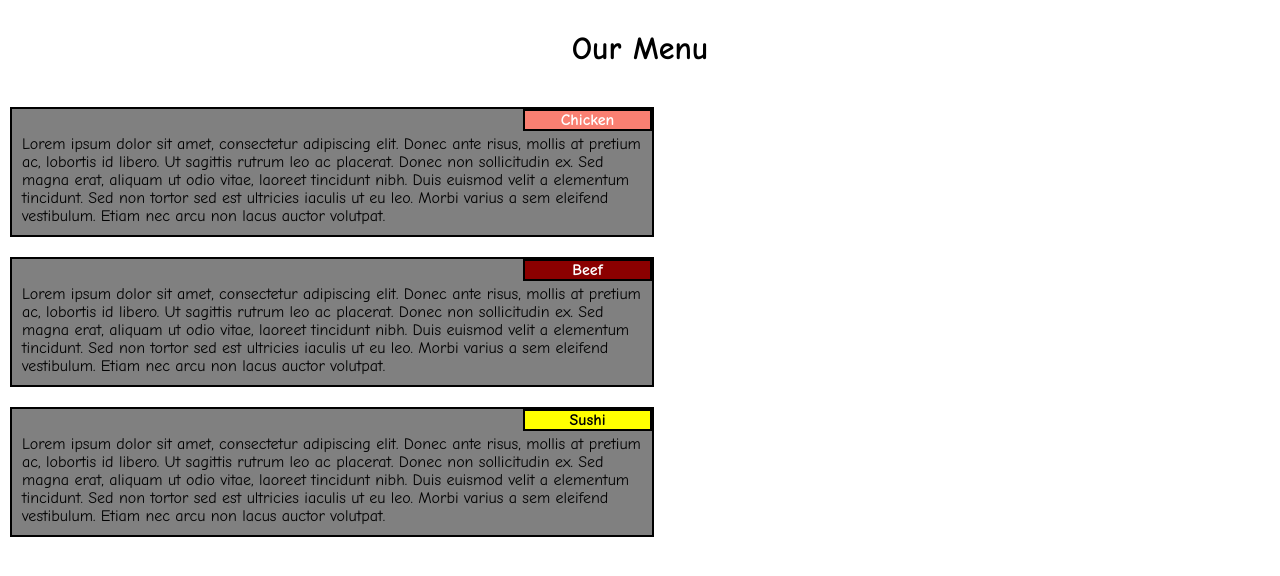
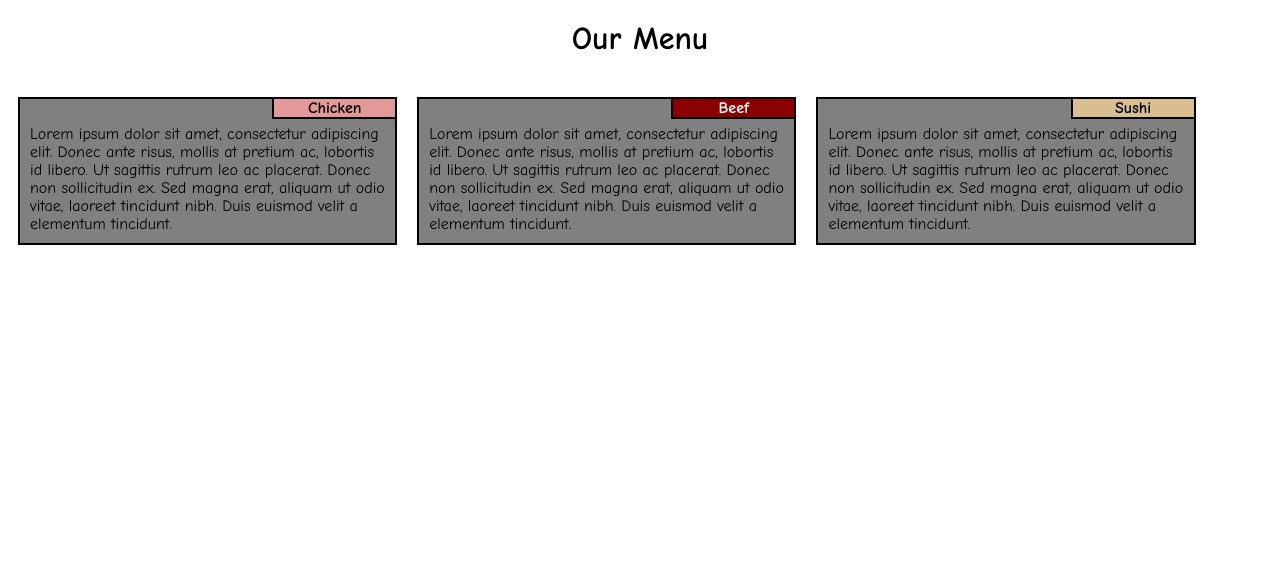
Before and after one commit to ThaddeusAraujo/coursera-test, a plain HTML site: page site/module2-solution/index.html in a window 1280 px wide. Drawn offline with Linux system fonts and the light colour scheme.

Commit message:
maisnovo

```diff
--- a/site/module2-solution/css/style.css
+++ b/site/module2-solution/css/style.css
@@ -1,34 +1,31 @@
 
-body {
-	margin: 0px;
-	padding: 0px;
+* {
 	box-sizing: border-box;
-	font-family: "Comic Sans MS",  sans-serif;
+	margin-block-start: 10;
+  margin-block-end: 0;
+  font-family: "Comic Sans MS",  sans-serif;
+}
+
+
+h1 {
+	margin: 20px 10px 30px 10px;
+	text-align: center;
 }
 
 
 p {
-	margin-block-start: 10;
-  margin-block-end: 0;
 	padding: 10px;
 }
 
 
-#title {
-	margin: 30px;
-	text-align: center;;
+.box {
+	background-color: grey;
+	border: 2px black solid;
+	width: 30%;
+	margin: 10px;
+	float: left;
 }
 
-
-.box {
-	background-color: gray;
-	border: 2px black solid;
-	width: 50%;
-	margin: 10px;
-  float: left;
-
-
-}
 
 .caixinha {
 	text-align: center;
@@ -36,13 +33,16 @@ p {
 	width: 125px;
 	border: 2px black solid;
 	float: right;
+	position: relative;
+	top: -2px;
+	left: 2px;
 
 }
 
 
 .chicken {
-	color: white;
-	background-color: salmon;
+	color: black;
+	background-color: #e49999;
 }
 .beef {
 	color: white;
@@ -50,5 +50,17 @@ p {
 }
 .sushi {
 	color: black;
-	background-color: yellow;
+	background-color: #d9bf8f;
 }
+
+
+
+.b1{
+
+}
+.b2{
+
+}
+.b3{
+
+}
--- a/site/module2-solution/index.html
+++ b/site/module2-solution/index.html
@@ -11,19 +11,19 @@
 
 <h1 id="title">Our Menu</h1>
 
-<section class="box">
+<section class="box b1">
 <div class="caixinha chicken">Chicken</div>
-<p>Lorem ipsum dolor sit amet, consectetur adipiscing elit. Donec ante risus, mollis at pretium ac, lobortis id libero. Ut sagittis rutrum leo ac placerat. Donec non sollicitudin ex. Sed magna erat, aliquam ut odio vitae, laoreet tincidunt nibh. Duis euismod velit a elementum tincidunt. Sed non tortor sed est ultricies iaculis ut eu leo. Morbi varius a sem eleifend vestibulum. Etiam nec arcu non lacus auctor volutpat.</p>
+<p>Lorem ipsum dolor sit amet, consectetur adipiscing elit. Donec ante risus, mollis at pretium ac, lobortis id libero. Ut sagittis rutrum leo ac placerat. Donec non sollicitudin ex. Sed magna erat, aliquam ut odio vitae, laoreet tincidunt nibh. Duis euismod velit a elementum tincidunt.</p>
 </section>
 
-<section class="box">
+<section class="box b2">
 <div class="caixinha beef">Beef</div>
-<p>Lorem ipsum dolor sit amet, consectetur adipiscing elit. Donec ante risus, mollis at pretium ac, lobortis id libero. Ut sagittis rutrum leo ac placerat. Donec non sollicitudin ex. Sed magna erat, aliquam ut odio vitae, laoreet tincidunt nibh. Duis euismod velit a elementum tincidunt. Sed non tortor sed est ultricies iaculis ut eu leo. Morbi varius a sem eleifend vestibulum. Etiam nec arcu non lacus auctor volutpat.</p>
+<p>Lorem ipsum dolor sit amet, consectetur adipiscing elit. Donec ante risus, mollis at pretium ac, lobortis id libero. Ut sagittis rutrum leo ac placerat. Donec non sollicitudin ex. Sed magna erat, aliquam ut odio vitae, laoreet tincidunt nibh. Duis euismod velit a elementum tincidunt.</p>
 </section>
 
-<section class="box">
+<section class="box b3">
 <div class="caixinha sushi">Sushi</div>
-<p>Lorem ipsum dolor sit amet, consectetur adipiscing elit. Donec ante risus, mollis at pretium ac, lobortis id libero. Ut sagittis rutrum leo ac placerat. Donec non sollicitudin ex. Sed magna erat, aliquam ut odio vitae, laoreet tincidunt nibh. Duis euismod velit a elementum tincidunt. Sed non tortor sed est ultricies iaculis ut eu leo. Morbi varius a sem eleifend vestibulum. Etiam nec arcu non lacus auctor volutpat.</p>
+<p>Lorem ipsum dolor sit amet, consectetur adipiscing elit. Donec ante risus, mollis at pretium ac, lobortis id libero. Ut sagittis rutrum leo ac placerat. Donec non sollicitudin ex. Sed magna erat, aliquam ut odio vitae, laoreet tincidunt nibh. Duis euismod velit a elementum tincidunt.</p>
 </section>
 
 
```
